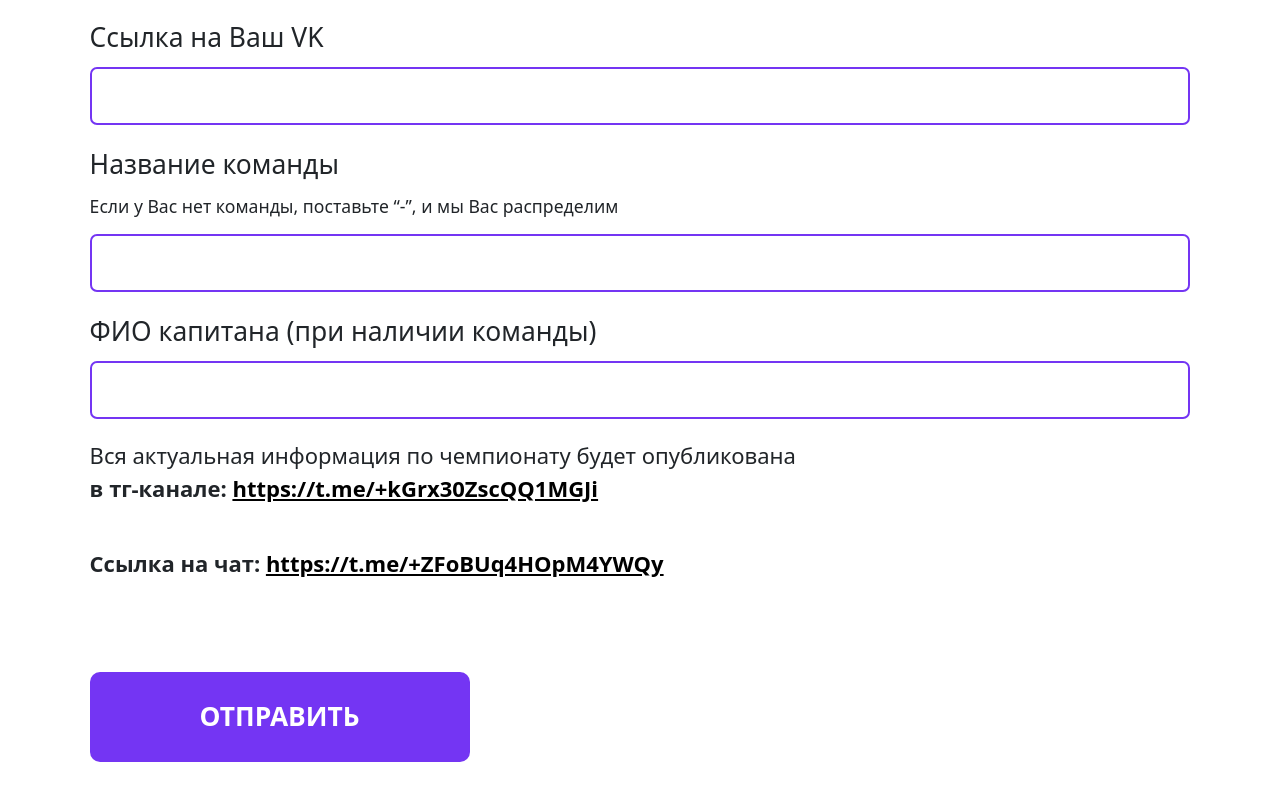
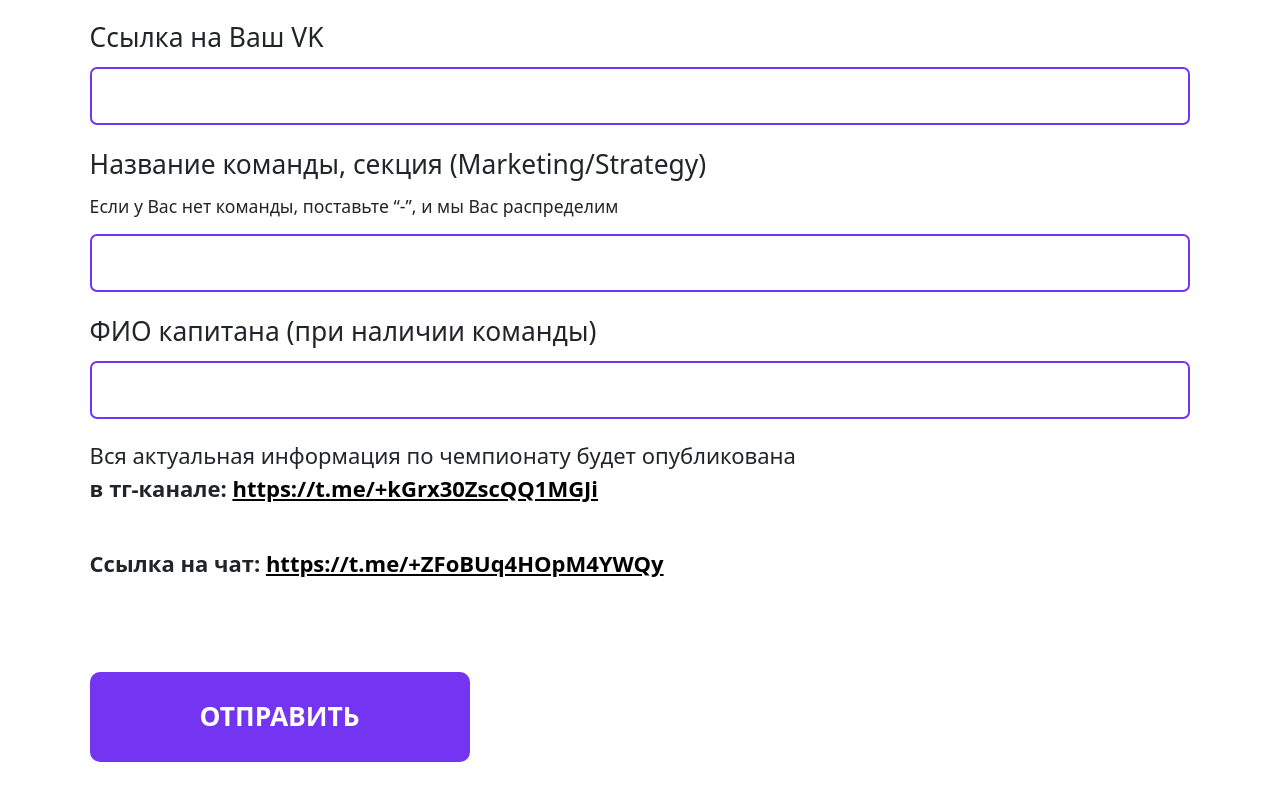
Before and after one commit to jestersj/case_spring, a React (Create React App) app: page /rea in a window 1280 px wide. Shown: the part 1300-2100 px from the top of the page. Built offline with nearby package versions, Linux system fonts and the light colour scheme.

Commit message:
initial commit

```diff
--- a/src/pages/SignInPage.js
+++ b/src/pages/SignInPage.js
@@ -91,7 +91,7 @@ const SignInPage = ({isRea}) => {
                 }
                 <CustomInput label={'Ваш ник в TG'} value={tg} onChange={setTg}/>
                 <CustomInput label={'Ссылка на Ваш VK'} value={vk} onChange={setVk}/>
-                <CustomInput label={'Название команды'}
+                <CustomInput label={'Название команды, секция (Marketing/Strategy)'}
                              value={teamName}
                              onChange={setTeamName} description={'Если у Вас нет команды, поставьте “-”, и мы Вас распределим'}
                 />
```
